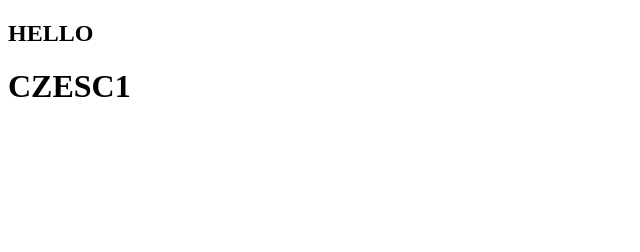
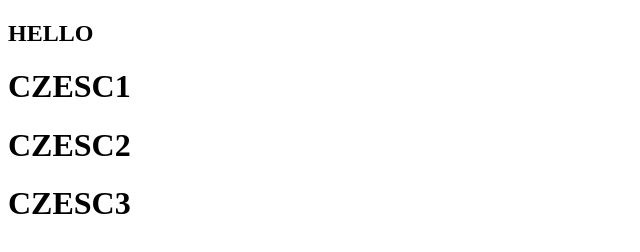
Before and after one commit to michal-bluedew/First-Repo, a plain HTML site: page index.html in a window 1280 px wide. Shown: the whole page, without its empty margins (0-640 px from the left). Drawn offline with Linux system fonts and the light colour scheme.

Commit message:
jenkins test

```diff
--- a/index.html
+++ b/index.html
@@ -7,5 +7,7 @@
 <body>
 <h2>HELLO</h2>
 <h1>CZESC1</h1>
+<h1>CZESC2</h1>
+<h1>CZESC3</h1>
 </body>
 </html>
```
